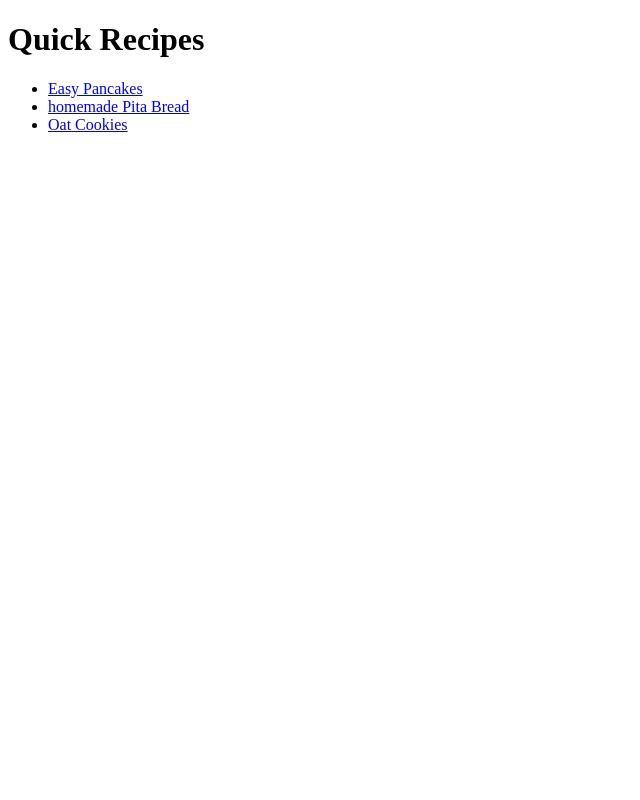
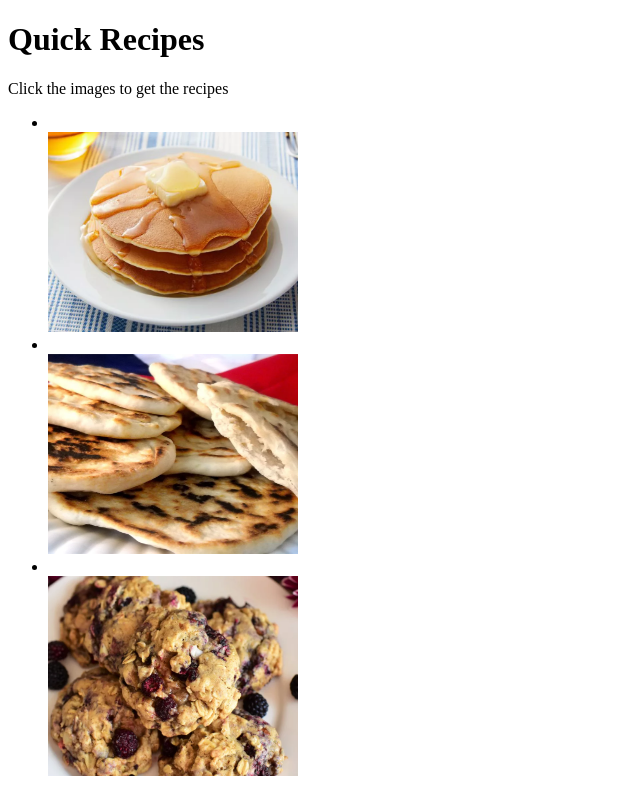
Before and after one commit to Toxe98/odin-recipes, a plain HTML site: page index.html in a window 1280 px wide. Shown: the whole page, without its empty margins (0-640 px from the left). Drawn offline with Linux system fonts and the light colour scheme.

Commit message:
Quick Recipes

```diff
--- a/index.html
+++ b/index.html
@@ -7,10 +7,11 @@
 </head>
 <body>
     <h1>Quick Recipes</h1>
+    <p>Click the images to get the recipes</p>
    <ul>
-        <li> <a href="recipes/pancakes.html">Easy Pancakes</a>
-        <li><a href="recipes/pitabread.html">homemade Pita Bread</a></li>
-        <li><a href="recipes/oeatcookies.html">Oat Cookies</a></li></li>
+        <li><a href="recipes/pancakes.html"> <br> <img src="./recipes/img/pancakes.png" alt="pancakes" width="250px" height="200px"> <br>  </a>
+        <li><a href="recipes/pitabread.html"><br> <img src="./recipes/img/PitaBread.png" alt="pita bread" width="250px" height="200px"></a></li>
+        <li><a href="recipes/oeatcookies.html"><br> <img src="./recipes/img/oatCookies.png" alt="oat cookies" width="250px" height="200px"></a></li></li>
    </ul>
 </body>
 </html>
```
